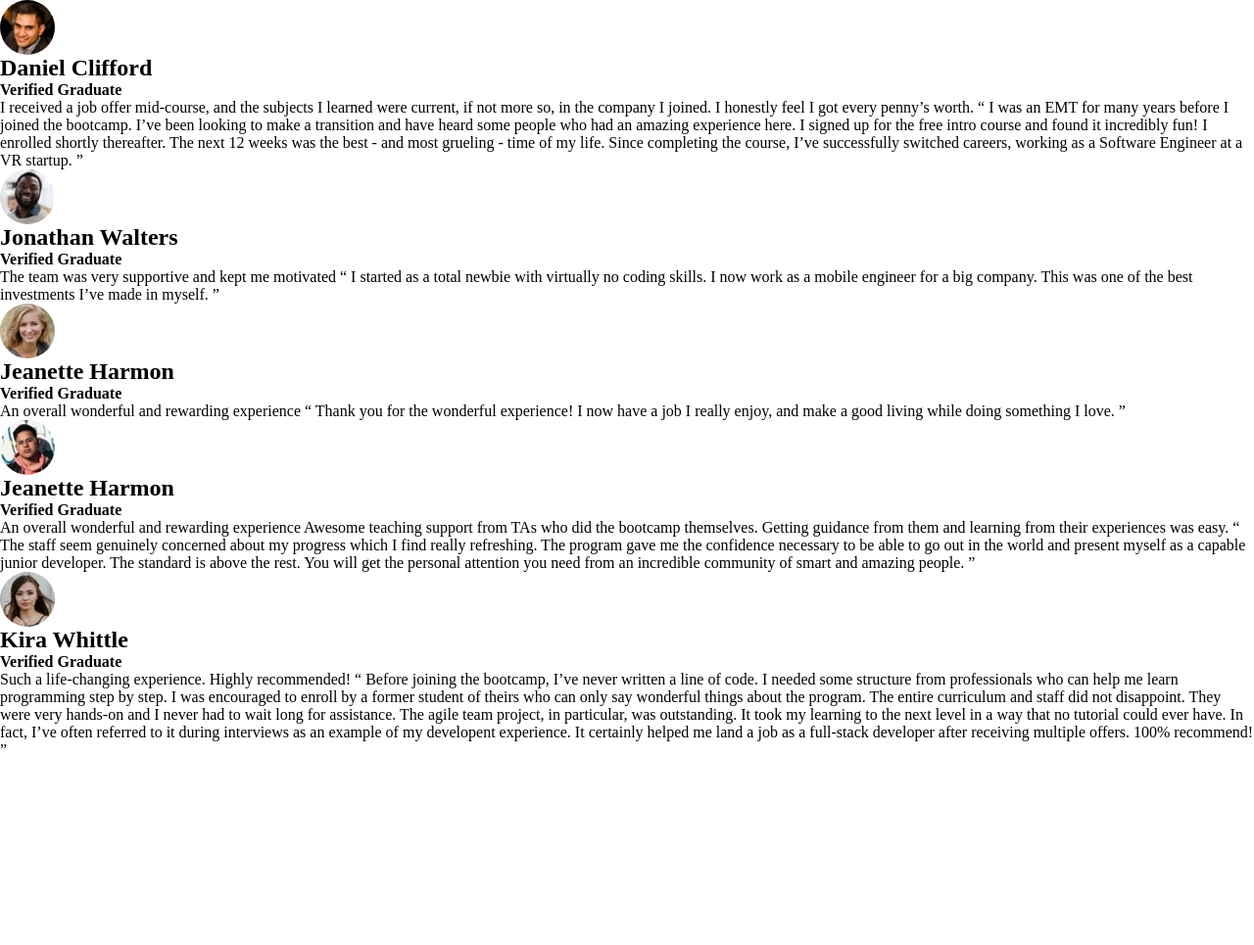
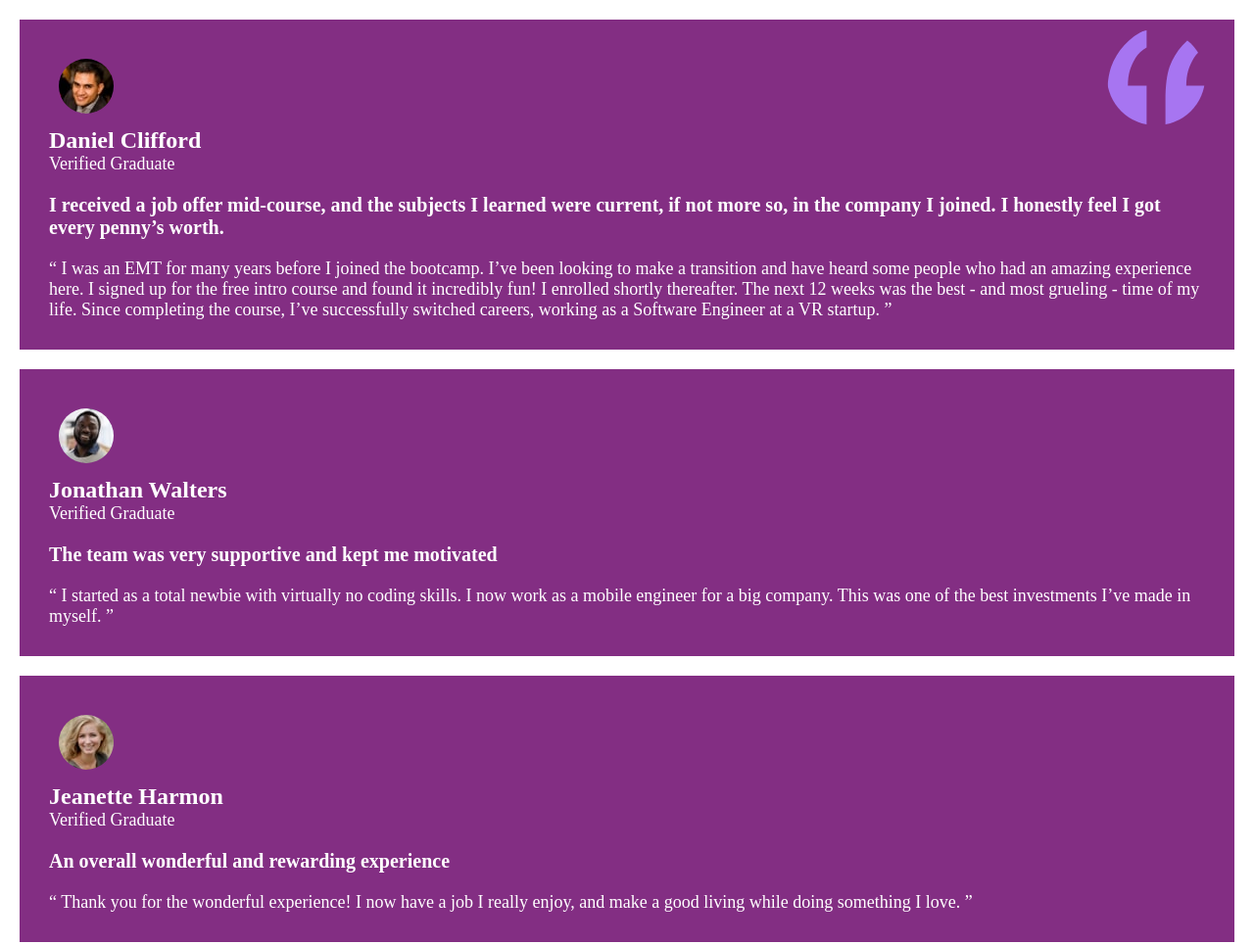
Before and after one commit to Szvejk/FrontendMentor_zad1, a plain HTML site: page index.html in a window 1280 px wide. Shown: the top 965 px of the page at 98% size. Before the commit the page ends 800 px from the top, so only its background shows below. Drawn offline with Linux system fonts and the light colour scheme.

Commit message:
styling of blocks

```diff
--- a/index.html
+++ b/index.html
@@ -15,75 +15,84 @@
 
 <body>
 <!-- w containerze sa wszystkie cards -->
+
 <div class="container">
+<!-- karta Daniela -->
+<div class="cards">
+  <img src="./images/bg-pattern-quotation.svg" alt="" class="quotation">
+  <div class="foto">
+ <div>
+    <img src="./images/image-daniel.jpg" alt="zdjęcie Daniela" class="daniel">
+</div>
+<div>
+<h2> Daniel Clifford</h2>
+<p>  Verified Graduate</p>
+</div>
+
+<h3> I received a job offer mid-course, and the subjects I learned were current, if not more so,
+  in the company I joined. I honestly feel I got every penny’s worth.</h3>
 
 
-<!-- karta Daniela -->
-<div class="cards">
-  <div class="image">
-    <img src="./images/image-daniel.jpg" alt="zdjęcie Daniela" class="daniel">
-  </div>
-</div>
-<h2> Daniel Clifford</h2>
-<h4>  Verified Graduate</h4>
-<p>   I received a job offer mid-course, and the subjects I learned were current, if not more so,
-  in the company I joined. I honestly feel I got every penny’s worth.
-
+<p>
   “ I was an EMT for many years before I joined the bootcamp. I’ve been looking to make a
   transition and have heard some people who had an amazing experience here. I signed up
   for the free intro course and found it incredibly fun! I enrolled shortly thereafter.
   The next 12 weeks was the best - and most grueling - time of my life. Since completing
   the course, I’ve successfully switched careers, working as a Software Engineer at a VR startup. ”</p>
-
 </div>
+</div>
+</div>
+ </div>
 
 <!--
 karta jonathana -->
+<div class="container">
 <div class="cards">
-  <div class="image">
+  <div class="foto">
+    <div>
     <img src="./images/image-jonathan.jpg" alt="zdjęcie Jonathana" class="jonathan">
-  </div>
+<h2>  Jonathan Walters </h2>
+<p>  Verified Graduate</p>
 </div>
-<h2>  Jonathan Walters </h2>
-<h4>  Verified Graduate</h4>
-<p>     The team was very supportive and kept me motivated
+   <h3> The team was very supportive and kept me motivated</h3>
 
-  “ I started as a total newbie with virtually no coding skills. I now work as a mobile engineer
+ <p>  “ I started as a total newbie with virtually no coding skills. I now work as a mobile engineer
   for a big company. This was one of the best investments I’ve made in myself. ”</p>
-
 </div>
-
-
+</div>
+</div></div>
 
 
 <!-- karta jeanette -->
+<div class="container">
 <div class="cards">
-  <div class="image">
+  <div class="foto">
+    <div>
     <img src="./images/image-jeanette.jpg" alt="zdjęcie Jeanette" class="jeanette">
-  </div>
+<h2>    Jeanette Harmon </h2>
+<p>  Verified Graduate</p>
 </div>
-<h2>    Jeanette Harmon </h2>
-<h4>  Verified Graduate</h4>
-<p>      An overall wonderful and rewarding experience
-
-  “ Thank you for the wonderful experience! I now have a job I really enjoy, and make a good living
+ <h3>An overall wonderful and rewarding experience </h3>
+ <p> “ Thank you for the wonderful experience! I now have a job I really enjoy, and make a good living
   while doing something I love. ”
 </p>
-
 </div>
+</div>
+ </div></div>
 
 <!--
 karta patricka -->
+<div class="container">
 <div class="cards">
-  <div class="image">
+  <div class="foto">
+    <div>
     <img src="./images/image-patrick.jpg" alt="zdjęcie Patricka" class="patrick">
-  </div>
+<h2>    Jeanette Harmon </h2>
+<p>  Verified Graduate</p>
 </div>
-<h2>    Jeanette Harmon </h2>
-<h4>  Verified Graduate</h4>
-<p>      An overall wonderful and rewarding experience
+  <h3>  An overall wonderful and rewarding experience</h3>
 
-
+<p>
   Awesome teaching support from TAs who did the bootcamp themselves. Getting guidance from them and
   learning from their experiences was easy.
 
@@ -93,21 +102,23 @@ karta patricka -->
   an incredible community of smart and amazing people. ”
 
 </p>
-
 </div>
+</div></div>
 
 
 <!-- karta kiry -->
+<div class="container">
 <div class="cards">
-  <div class="image">
+  <div class="foto">
+    <div>
     <img src="./images/image-kira.jpg" alt="zdjęcie Kiry" class="kira">
+<h2>  Kira Whittle </h2>
+
+<p> Verified Graduate</p>
   </div>
-</div>
-<h2>     Kira Whittle </h2>
-<h4>  Verified Graduate</h4>
+
+ <h3>  Such a life-changing experience. Highly recommended!</h3>
 <p>
-  Such a life-changing experience. Highly recommended!
-
   “ Before joining the bootcamp, I’ve never written a line of code. I needed some structure from
   professionals who can help me learn programming step by step. I was encouraged to enroll by a former
   student of theirs who can only say wonderful things about the program. The entire curriculum and staff
@@ -118,8 +129,9 @@ karta patricka -->
   100% recommend! ”
 
 </p>
-
 </div>
+</div>
+</div></div>
 
 
 
@@ -128,7 +140,6 @@ karta patricka -->
 
 
 
-</div>
-  </div>
+
 </body>
 </html>
--- a/style.scss
+++ b/style.scss
@@ -1,11 +1,44 @@
 * {
+	margin: 0;
+	padding: 0;
     box-sizing: border-box;
-    margin: 0;
-    padding: 0;
- }
+}
 
-img {
-   display: flex;
-  border-radius: 50%;
+
+.container {
+    margin: 20px;
+}
+
+.cards {
+	padding: 30px;
+	align-items: center;
+	display: flex;
+    background-color: rgb(131, 46, 131);
+    color: white;
+    position: relative;
+
+    .foto {
+        display: block;
+        align-items: center;
+    }
+
+	img {
+		border-radius: 50%;
+		padding: 10px;
+	}
+    h3 {
+        margin: 20px 0;
+        font-size: 20px;
+    }
+    p {
+        font-size: 18px;
+    }
+	.quotation {
+        position: absolute;
+        right: 20px;
+        top: 0;
+        width: 120px;
+
+    }
 
 }
```
Also changed, not shown: css/style.css, 1 other file.
